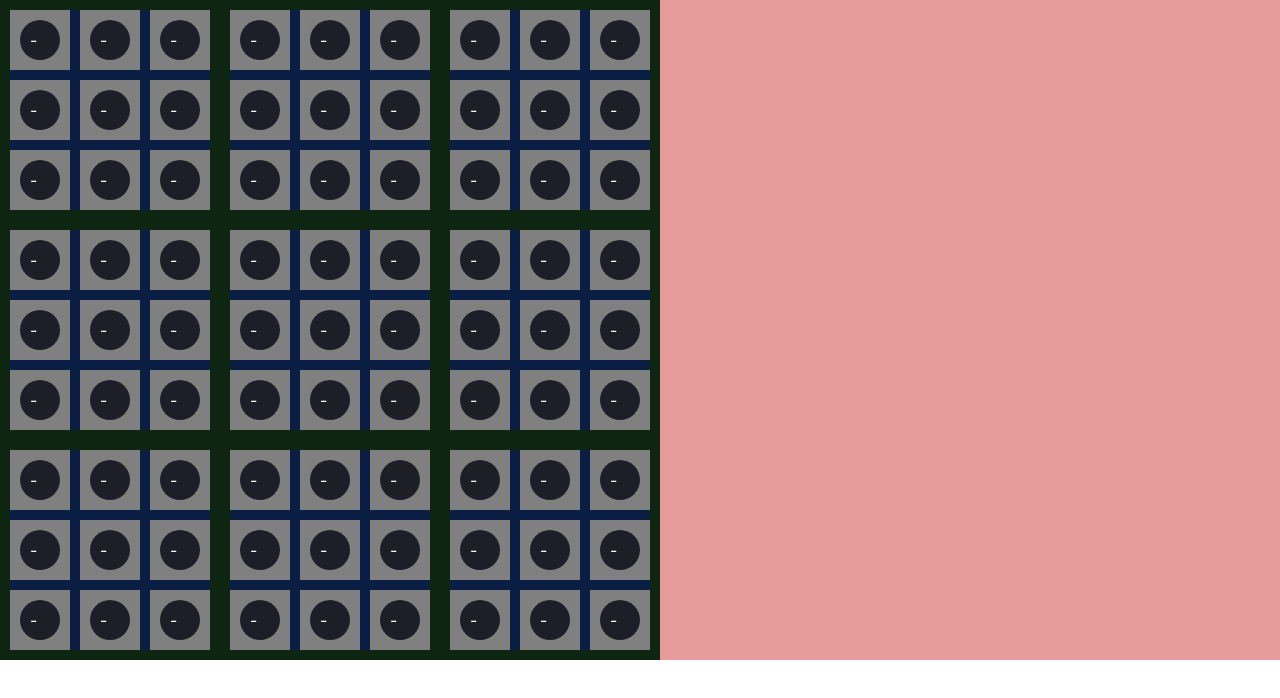
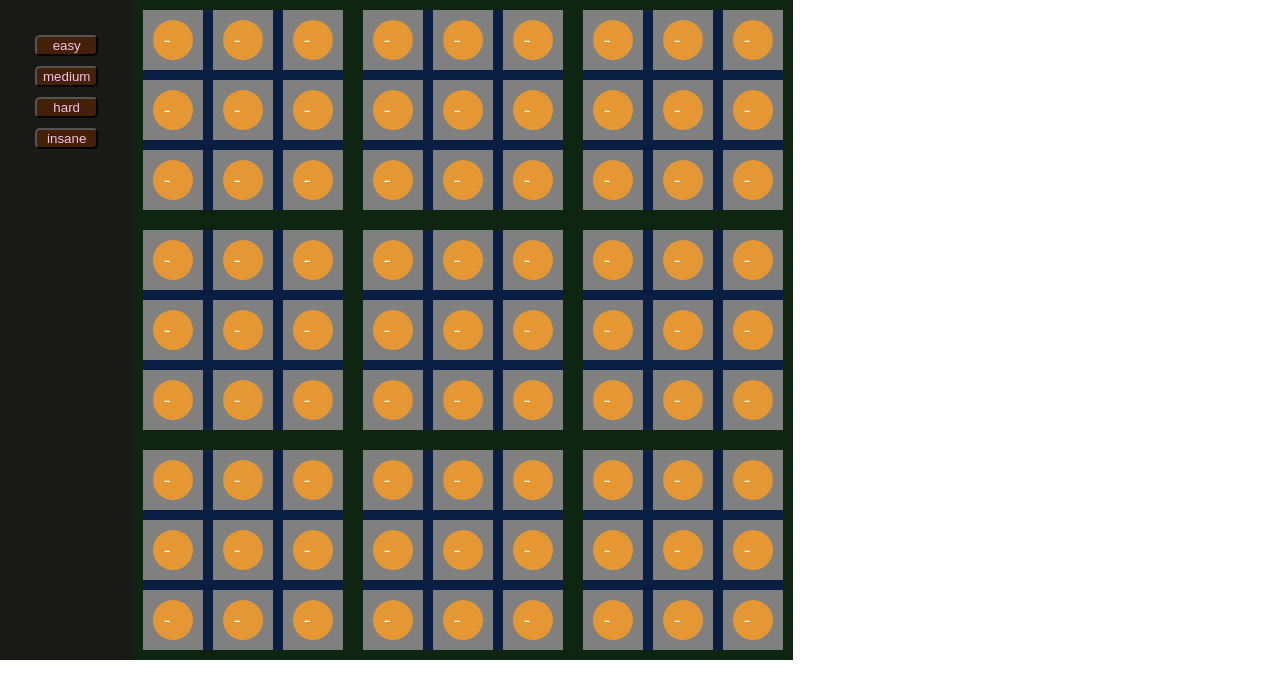
Before and after one commit to Admia1/g-box, a React (Create React App) app: page / in a window 1280 px wide. Shown: the top 698 px of the page. Built offline with nearby package versions, Linux system fonts and the light colour scheme.

Commit message:
feat start game button + coloring + default cell logic

```diff
--- a/package.json
+++ b/package.json
@@ -3,6 +3,7 @@
   "version": "0.1.0",
   "private": true,
   "dependencies": {
+    "@algorithm.ts/sudoku": "^2.0.11",
     "@testing-library/jest-dom": "^5.16.4",
     "@testing-library/react": "^13.3.0",
     "@testing-library/user-event": "^13.5.0",
--- a/src/componenets/Sudoku/index.tsx
+++ b/src/componenets/Sudoku/index.tsx
@@ -1,8 +1,29 @@
 import { useContext, useState, useEffect } from "react";
 import styled from "styled-components";
 import { ModalContext } from "../../hooks/ModalContext";
+import { SudokuCreator } from '@algorithm.ts/sudoku'
 
-
+const StyledSudokuBundle = styled.div`
+    display: flex;
+    flex-direction: row;
+`
+const StyledKeyBox = styled.div`
+    display: flex;
+    flex-direction: column;
+    padding: 30px;
+    background-color: #191a15;
+`
+const StyledKeyBoxButton = styled.button`
+    background-color: #442008;
+    opacity: 1;
+    z-index: 10;
+    margin: 5px;
+    border-radius: 5px;
+    color: #f7c2e5;
+    &:hover{
+        scale: 0.95;
+    }
+`
 const StyledSudoku = styled.div`
     display: flex;
     flex-direction: column;
@@ -16,20 +37,13 @@ const StyledSudokuRow = styled.div`
 `
 const StyledSudokuCellBorder1 = styled.div<{ rowIndex: number, colIndex: number }>`
     padding:
-    ${({ rowIndex }) => (rowIndex % 3 === 0) ? '10px' : '0px'}
-    ${({ colIndex }) => (colIndex % 3 === 2) ? '10px' : '0px'}
-    ${({ rowIndex }) => (rowIndex % 3 === 2) ? '10px' : '0px'}
-    ${({ colIndex }) => (colIndex % 3 === 0) ? '10px' : '0px'}
+    ${({ rowIndex }) => (rowIndex % 3 === 0) ? '10px' : '0px'} ${({ colIndex }) => (colIndex % 3 === 2) ? '10px' : '0px'} ${({ rowIndex }) => (rowIndex % 3 === 2) ? '10px' : '0px'} ${({ colIndex }) => (colIndex % 3 === 0) ? '10px' : '0px'}
     ;
     background-color : #0e2512;
 `
 const StyledSudokuCellBorder2 = styled.div<{ rowIndex: number, colIndex: number }>`
     padding:
-    ${({ rowIndex }) => (rowIndex % 3 !== 0) ? '5px' : '0px'}
-    ${({ colIndex }) => (colIndex % 3 !== 2) ? '5px' : '0px'}
-    ${({ rowIndex }) => (rowIndex % 3 !== 2) ? '5px' : '0px'}
-    ${({ colIndex }) => (colIndex % 3 !== 0) ? '5px' : '0px'}
-    ;
+    ${({ rowIndex }) => (rowIndex % 3 !== 0) ? '5px' : '0px'} ${({ colIndex }) => (colIndex % 3 !== 2) ? '5px' : '0px'} ${({ rowIndex }) => (rowIndex % 3 !== 2) ? '5px' : '0px'} ${({ colIndex }) => (colIndex % 3 !== 0) ? '5px' : '0px'} ;
     background-color: #0a1e44;
 `
 const StyledSudokuCell = styled.div`
@@ -38,23 +52,38 @@ const StyledSudokuCell = styled.div`
     padding: 10px;
     background-color: gray;
 `
-const StyledSudokuCellNumber = styled.div<{error:number}>`
+const StyledSudokuCellNumber = styled.div<{ cell:{error: number, number:number, default: boolean} }>`
     width: 20px;
     height: 20px;
     border-radius: 20px;
     padding: 10px;
-    background-color: ${({error}) => (error)? '#ff0000':'#1e1e29'};
+    background-color: ${({ cell }) => cell.number === -1 ? '#e49732' : cell.default? '#442929': cell.error? '#ff0000' : '#9b5a06'};
     color: white;
 `
 
+
+
 function Sudoku(setNumberModalLocation: any) {
-    const [table, setTable] = useState<{ number: number, error: number }[][]>(Array.from({ length: 9 }, (_, i) => Array.from({ length: 9 }, (_, i) => ({ number: -1, error: 0 }))));
+    const [table, setTable] = useState<{ number: number, error: number, default: boolean }[][]>(Array.from({ length: 9 }, (_, i) => Array.from({ length: 9 }, (_, i) => ({ number: -1, error: 0, default: false }))));
     // console.log(table);
     const { callModal, event } = useContext(ModalContext);
 
+    const startGame = (complexity: number) => {
+        if (complexity < 0 || complexity > 1)
+            return;
+        const creator = new SudokuCreator({ childMatrixSize: 3 })
+        const { puzzle } = creator.createSudoku(complexity);
+        setTable(puzzle.map((row) => row.map((number) => { return { number: number === -1 ? -1 : number + 1, error: 0, default: number === -1 ? false : true } })));
+
+    };
+
     useEffect(() => {
-        if (event.row !== -1 && event.col !== -1) {
+        if (event.row === -1 || event.col === -1)
+            return;
         setTable((oldTable) => {
+            if (oldTable[event.row][event.col].default)
+                return oldTable;
+
             const old_value = oldTable[event.row][event.col].number;
             const new_value = event.value;
 
@@ -98,22 +127,29 @@ function Sudoku(setNumberModalLocation: any) {
                 for (let i = 0; i < 3; i++) {
                     for (let j = 0; j < 3; j++) {
                         if (oldTable[base_i + i][base_j + j].number === new_value) {
-                                copy[base_i + i][base_j + j].error+=1;
+                            copy[base_i + i][base_j + j].error += 1;
                             seen_errors++;
                         }
                     }
                 }
-                    copy[event.row][event.col].error=seen_errors-3;
+                copy[event.row][event.col].error = seen_errors - 3;
 
             }
 
             return copy;
         });
-        }
+
     }, [event]);
 
     return (
-        <>
+        <StyledSudokuBundle>
+            <StyledKeyBox>
+                {[{ name: 'easy', comp: 0.2 }, { name: 'medium', comp: 0.5 }, { name: 'hard', comp: 0.8 }, { name: 'insane', comp: 1 }].map((level, index) =>
+                    <StyledKeyBoxButton onClick={() => startGame(level.comp)}>
+                        {level.name}
+                    </StyledKeyBoxButton>
+                )}
+            </StyledKeyBox>
             <StyledSudoku>
                 {table.map((row, rowIndex) =>
                     <StyledSudokuRow key={rowIndex}>
@@ -123,7 +159,7 @@ function Sudoku(setNumberModalLocation: any) {
                                     <StyledSudokuCellBorder2 colIndex={colIndex} rowIndex={rowIndex}>
 
                                         <StyledSudokuCell>
-                                            <StyledSudokuCellNumber error={cell.number !== -1 ? cell.error : 0} onClick={(event) => callModal(rowIndex, colIndex, event.currentTarget.getBoundingClientRect().x, event.currentTarget.getBoundingClientRect().y)} >
+                                            <StyledSudokuCellNumber cell={cell} onClick={(event) => callModal(rowIndex, colIndex, event.currentTarget.getBoundingClientRect().x, event.currentTarget.getBoundingClientRect().y)} >
                                                 {((cell.number === -1) ? "-" : `${cell.number}`)}
                                             </StyledSudokuCellNumber>
                                         </StyledSudokuCell>
@@ -134,7 +170,7 @@ function Sudoku(setNumberModalLocation: any) {
                     </StyledSudokuRow>
                 )}
             </StyledSudoku>
-        </>
+        </StyledSudokuBundle>
     );
 }
 
```
Also changed, not shown: 1 other file (tests, documents, lock files or other folders). Lines whose indentation alone changed are shown as unchanged.
